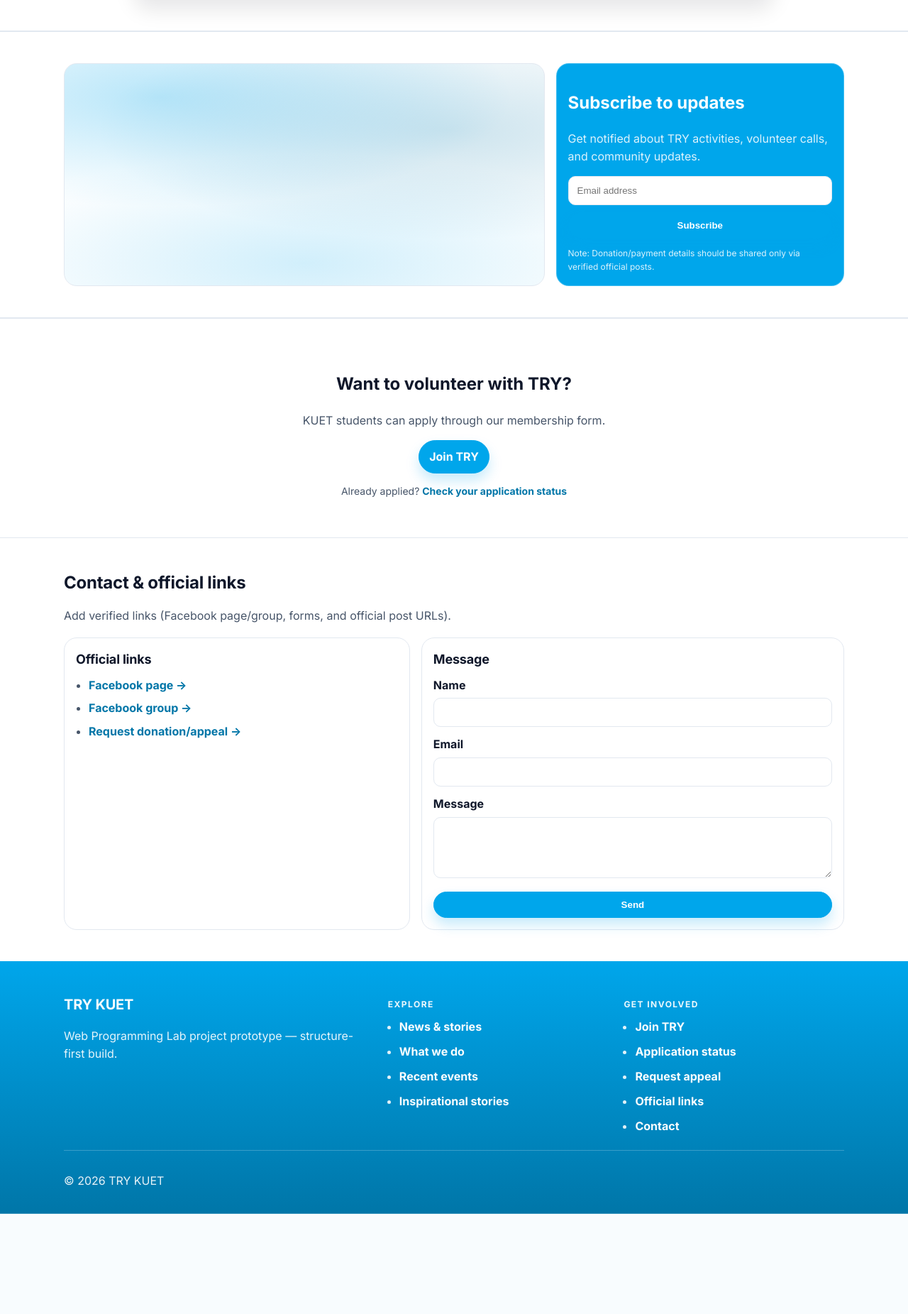
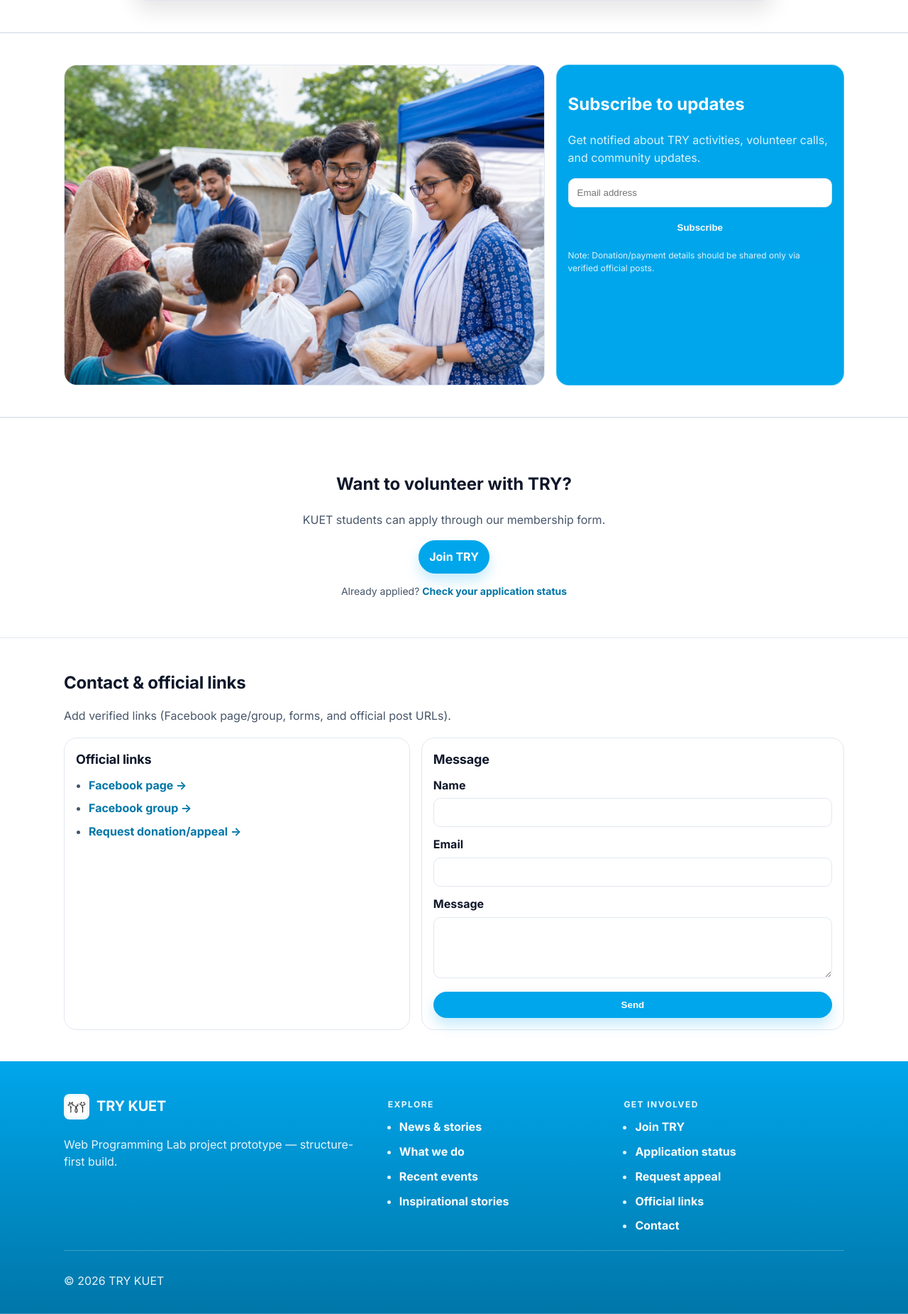
Before and after one commit to mehadi105/kuet-try-club-site, a PHP site: page / in a window 1280 px wide. Shown: the part 2726-4577 px from the top of the page at 71% size. Before the commit the page ends 4436 px from the top, so only its background shows below. Run offline with PHP 8.4, Linux system fonts and the light colour scheme; some libraries are stand-ins or nearby versions.

Commit message:
Add TRY logo, subscribe image, and fix admin login crash.
Use the official logo in header, footer, favicon, and admin UI; add a subscribe section photo with a settings field, and remove the duplicate e() helper that broke the admin panel.

Co-authored-by: Cursor <cursoragent@cursor.com>

```diff
--- a/admin/login.php
+++ b/admin/login.php
@@ -33,10 +33,13 @@ if ($_SERVER['REQUEST_METHOD'] === 'POST') {
     <meta charset="UTF-8" />
     <meta name="viewport" content="width=device-width, initial-scale=1.0" />
     <title>Admin login — TRY KUET</title>
+    <link rel="icon" href="../public/try-logo.png" type="image/png" />
+    <link rel="apple-touch-icon" href="../public/try-logo.png" />
     <link rel="stylesheet" href="./admin.css" />
   </head>
   <body class="login-page">
     <div class="login-card">
+      <img class="login-logo" src="../public/try-logo.png" alt="" width="56" height="56" decoding="async" />
       <h1>Admin login</h1>
       <p>Sign in to manage posts, applications, and site content.</p>
       <?php if ($error !== ''): ?>
--- a/api/database.php
+++ b/api/database.php
@@ -333,6 +333,12 @@ function migrateSchema(PDO $pdo): void
     migrateSpotlightEventGalleries($pdo);
 
     $pdo->exec(
+        "INSERT INTO site_settings (key, value)
+         SELECT 'subscribe_image', './public/subscribe-community.png'
+         WHERE NOT EXISTS (SELECT 1 FROM site_settings WHERE key = 'subscribe_image')"
+    );
+
+    $pdo->exec(
         'CREATE TABLE IF NOT EXISTS appeal_requests (
             id SERIAL PRIMARY KEY,
             requester_name VARCHAR(120) NOT NULL,
--- a/api/settings.php
+++ b/api/settings.php
@@ -30,6 +30,7 @@ function defaultSiteSettings(): array
         'youtube_caption' => 'A curated playlist of inspirational moments and humanitarian work. Use the player controls to browse videos in the series.',
         'subscribe_title' => 'Subscribe to updates',
         'subscribe_text' => 'Get notified about TRY activities, volunteer calls, and community updates.',
+        'subscribe_image' => './public/subscribe-community.png',
         'join_cta_title' => 'Want to volunteer with TRY?',
         'join_cta_text' => 'KUET students can apply through our membership form.',
         'contact_title' => 'Contact & official links',
@@ -138,6 +139,7 @@ function siteSettingsGroups(): array
             'fields' => [
                 field('subscribe_title', 'Subscribe heading', 'text', 'Title for the email signup area.', 'Homepage → #subscribe title', 'Subscribe to updates'),
                 field('subscribe_text', 'Subscribe description', 'textarea', 'Text above the email input.', 'Homepage → #subscribe text', ''),
+                field('subscribe_image', 'Subscribe section image', 'url', 'Wide photo beside the email signup panel. Use ./public/your-file.png for files in public/.', 'Homepage → #subscribe image', './public/subscribe-community.png'),
                 field('join_cta_title', 'Volunteer CTA heading', 'text', 'Title in the join call-to-action band.', 'Homepage → volunteer CTA title', 'Want to volunteer with TRY?'),
                 field('join_cta_text', 'Volunteer CTA text', 'textarea', 'Supporting text above the Join TRY button (button link is fixed to join.html).', 'Homepage → volunteer CTA text', ''),
             ],
--- a/appeal-request.html
+++ b/appeal-request.html
@@ -4,6 +4,8 @@
     <meta charset="UTF-8" />
     <meta name="viewport" content="width=device-width, initial-scale=1.0" />
     <title>Request donation / appeal — TRY KUET</title>
+    <link rel="icon" href="./public/try-logo.png" type="image/png" />
+    <link rel="apple-touch-icon" href="./public/try-logo.png" />
     <meta
       name="description"
       content="Submit a donation or fundraising appeal request to TRY KUET for verification and publication."
@@ -22,7 +24,7 @@
     <header class="topbar" aria-label="Site header">
       <div class="container topbar-inner">
         <a class="logo" href="./index.html" aria-label="TRY KUET home">
-          <span class="logo-mark" aria-hidden="true">TRY</span>
+          <img class="logo-image" src="./public/try-logo.png" alt="" width="42" height="42" decoding="async" />
           <span class="logo-text">Social Service Club</span>
         </a>
         <div class="topbar-actions">
--- a/application-status.html
+++ b/application-status.html
@@ -4,6 +4,8 @@
     <meta charset="UTF-8" />
     <meta name="viewport" content="width=device-width, initial-scale=1.0" />
     <title>Check application status — TRY KUET</title>
+    <link rel="icon" href="./public/try-logo.png" type="image/png" />
+    <link rel="apple-touch-icon" href="./public/try-logo.png" />
     <meta name="description" content="Check your TRY KUET volunteer application status using roll number and phone." />
     <link rel="preconnect" href="https://fonts.googleapis.com" />
     <link rel="preconnect" href="https://fonts.gstatic.com" crossorigin />
@@ -19,7 +21,7 @@
     <header class="topbar" aria-label="Site header">
       <div class="container topbar-inner">
         <a class="logo" href="./index.html" aria-label="TRY KUET home">
-          <span class="logo-mark" aria-hidden="true">TRY</span>
+          <img class="logo-image" src="./public/try-logo.png" alt="" width="42" height="42" decoding="async" />
           <span class="logo-text">Social Service Club</span>
         </a>
         <div class="topbar-actions">
--- a/includes/article-detail.php
+++ b/includes/article-detail.php
@@ -46,6 +46,8 @@ $hasMedia = $displayImages !== [];
     <meta charset="UTF-8" />
     <meta name="viewport" content="width=device-width, initial-scale=1.0" />
     <title><?= e($pageTitle) ?> — TRY KUET</title>
+    <link rel="icon" href="./public/try-logo.png" type="image/png" />
+    <link rel="apple-touch-icon" href="./public/try-logo.png" />
     <meta name="description" content="<?= e($metaDescription) ?>" />
     <link rel="preconnect" href="https://fonts.googleapis.com" />
     <link rel="preconnect" href="https://fonts.gstatic.com" crossorigin />
@@ -61,7 +63,7 @@ $hasMedia = $displayImages !== [];
     <header class="topbar" aria-label="Site header">
       <div class="container topbar-inner">
         <a class="logo" href="./index.html" aria-label="TRY KUET home">
-          <span class="logo-mark" aria-hidden="true">TRY</span>
+          <img class="logo-image" src="./public/try-logo.png" alt="" width="42" height="42" decoding="async" />
           <span class="logo-text">Social Service Club</span>
         </a>
 
--- a/index.html
+++ b/index.html
@@ -4,6 +4,8 @@
     <meta charset="UTF-8" />
     <meta name="viewport" content="width=device-width, initial-scale=1.0" />
     <title>TRY KUET — Social Service Club</title>
+    <link rel="icon" href="./public/try-logo.png" type="image/png" />
+    <link rel="apple-touch-icon" href="./public/try-logo.png" />
     <meta
       name="description"
       content="TRY (KUET Social Service Club) — a voluntary, charitable organization working for social welfare."
@@ -22,7 +24,7 @@
     <header class="topbar" aria-label="Site header">
       <div class="container topbar-inner">
         <a class="logo" href="./index.html" aria-label="TRY KUET home">
-          <span class="logo-mark" aria-hidden="true">TRY</span>
+          <img class="logo-image" src="./public/try-logo.png" alt="" width="42" height="42" decoding="async" />
           <span class="logo-text">Social Service Club</span>
         </a>
 
@@ -220,7 +222,15 @@
 
       <section id="subscribe" class="subscribe reveal" aria-label="Subscribe section">
         <div class="container subscribe-grid">
-          <div class="subscribe-media" role="img" aria-label="Large image placeholder"></div>
+          <div class="subscribe-media">
+            <img
+              id="subscribeImage"
+              src="./public/subscribe-community.png"
+              alt="TRY volunteers working together for community service"
+              loading="lazy"
+              decoding="async"
+            />
+          </div>
           <div class="subscribe-panel">
             <h2 id="subscribeTitle">Subscribe to updates</h2>
             <p id="subscribeText" class="muted">
@@ -298,7 +308,10 @@
     <footer class="footer" aria-label="Footer">
       <div class="container footer-grid">
         <div class="footer-brand">
-          <div class="footer-logo">TRY KUET</div>
+          <div class="footer-logo">
+            <img class="footer-logo-image" src="./public/try-logo.png" alt="" width="36" height="36" loading="lazy" decoding="async" />
+            <span>TRY KUET</span>
+          </div>
           <p class="muted">
             Web Programming Lab project prototype — structure-first build.
           </p>
--- a/scripts/content.js
+++ b/scripts/content.js
@@ -117,6 +117,11 @@
     setText("inspirationSubtitle", settings.inspiration_subtitle);
     setText("youtubeTitle", settings.youtube_title);
     setText("youtubeCaption", settings.youtube_caption);
+    const subscribeImage = document.getElementById("subscribeImage");
+    if (subscribeImage && settings.subscribe_image) {
+      subscribeImage.src = settings.subscribe_image;
+    }
+
     setText("subscribeTitle", settings.subscribe_title);
     setText("subscribeText", settings.subscribe_text);
     setText("joinCtaTitle", settings.join_cta_title);
--- a/style.css
+++ b/style.css
@@ -183,10 +183,22 @@ h3 {
 
 .logo {
   display: inline-flex;
-  align-items: baseline;
+  align-items: center;
   gap: 10px;
   font-weight: 800;
   text-decoration: none !important;
+}
+
+.logo-image {
+  width: 42px;
+  height: 42px;
+  object-fit: contain;
+  display: block;
+  flex-shrink: 0;
+  background: #ffffff;
+  border-radius: 10px;
+  padding: 5px;
+  box-shadow: 0 2px 8px rgba(2, 8, 23, 0.12);
 }
 
 .logo-mark {
@@ -1041,22 +1053,20 @@ h3 {
 }
 
 .subscribe-media {
-  background: #ffffff;
+  background: var(--subtle);
   border: 1px solid var(--border);
   border-radius: var(--radius-lg);
   min-height: 260px;
-  position: relative;
   overflow: hidden;
-}
-
-.subscribe-media::before {
-  content: "";
-  position: absolute;
-  inset: 0;
-  background:
-    radial-gradient(900px 280px at 20% 15%, rgba(0, 166, 235, 0.28), transparent 55%),
-    radial-gradient(900px 280px at 80% 30%, rgba(0, 118, 168, 0.20), transparent 55%),
-    radial-gradient(900px 280px at 50% 90%, rgba(0, 166, 235, 0.18), transparent 55%);
+  line-height: 0;
+}
+
+.subscribe-media img {
+  width: 100%;
+  height: 100%;
+  min-height: 260px;
+  object-fit: cover;
+  display: block;
 }
 
 .subscribe-panel {
@@ -1791,9 +1801,22 @@ select:focus {
 }
 
 .footer-logo {
+  display: inline-flex;
+  align-items: center;
+  gap: 10px;
   font-weight: 900;
   font-size: 20px;
   letter-spacing: -0.01em;
+}
+
+.footer-logo-image {
+  width: 36px;
+  height: 36px;
+  object-fit: contain;
+  display: block;
+  background: rgba(255, 255, 255, 0.95);
+  border-radius: 8px;
+  padding: 4px;
 }
 
 .footer-title {
```
Also changed, not shown: admin/_init.php (+3 -6 lines), admin/admin.css (+24 -0 lines), join.html (+7 -2 lines), public/subscribe-community.png (added), public/try-logo.png (added).
